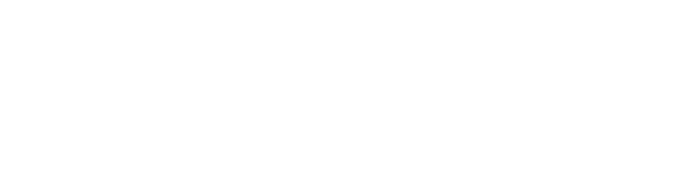
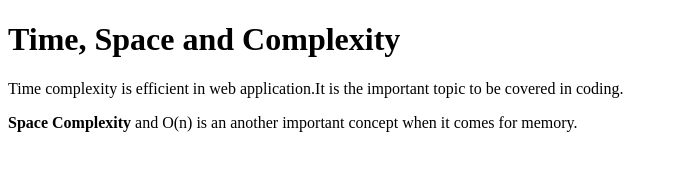
Before and after one commit to acciojob/time-and-space-complexity-Kaviya-07, a website: page main.html in a window 1280 px wide. Shown: the whole page, without its empty margins (0-678 px from the left). Drawn offline with Linux system fonts and the light colour scheme.

Commit message:
created a submission

```diff
--- a/main.html
+++ b/main.html
@@ -7,6 +7,9 @@
 </head>
 
 <body>
+	<h1>Time, Space and Complexity</h1>
+	<p>Time complexity is efficient in web application.It is the important topic to be covered in coding.</p>
+	<p><b>Space Complexity</b> and O(n) is an another important concept  when it comes for memory.</p>
 	<!-- the entire body must be written by student -->
     <script type="text/javascript" src="./script.js">
 </script>
```
